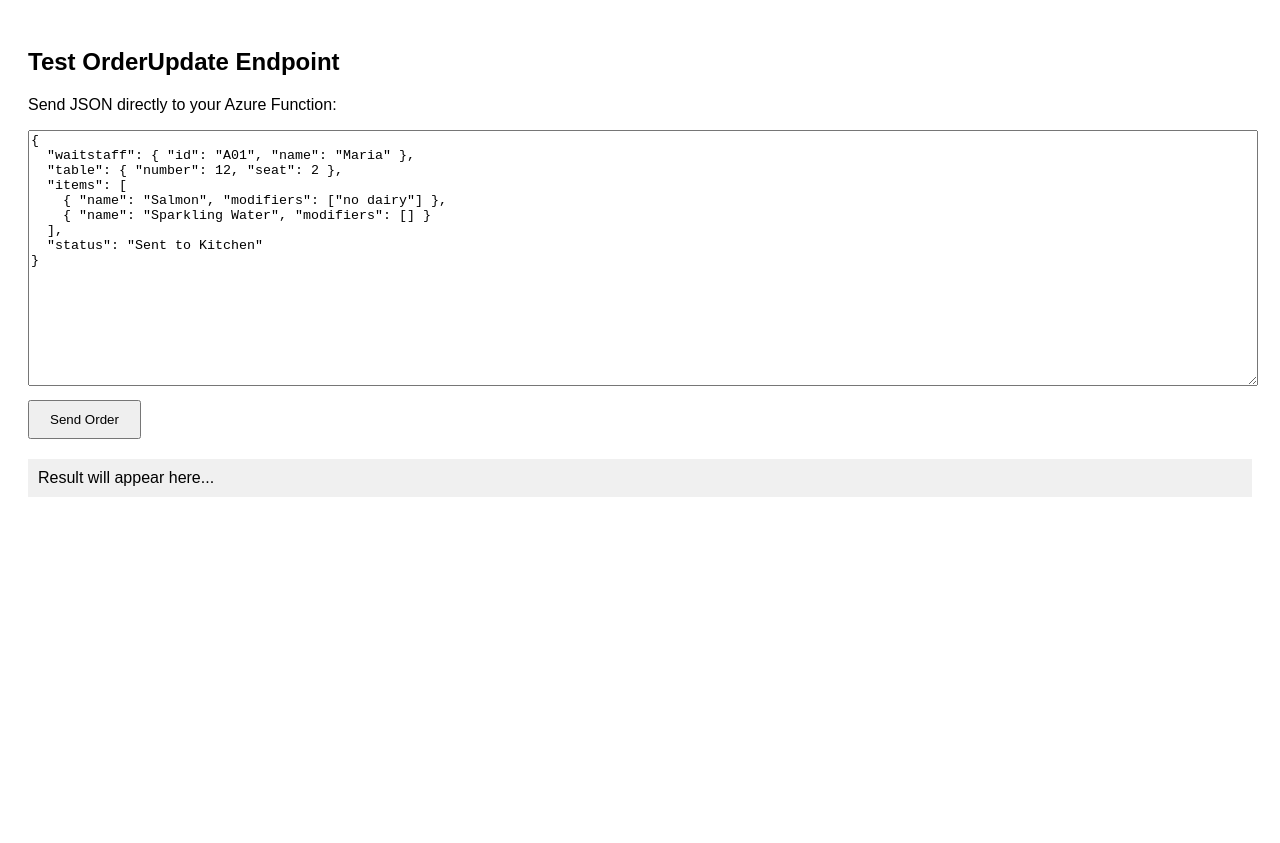
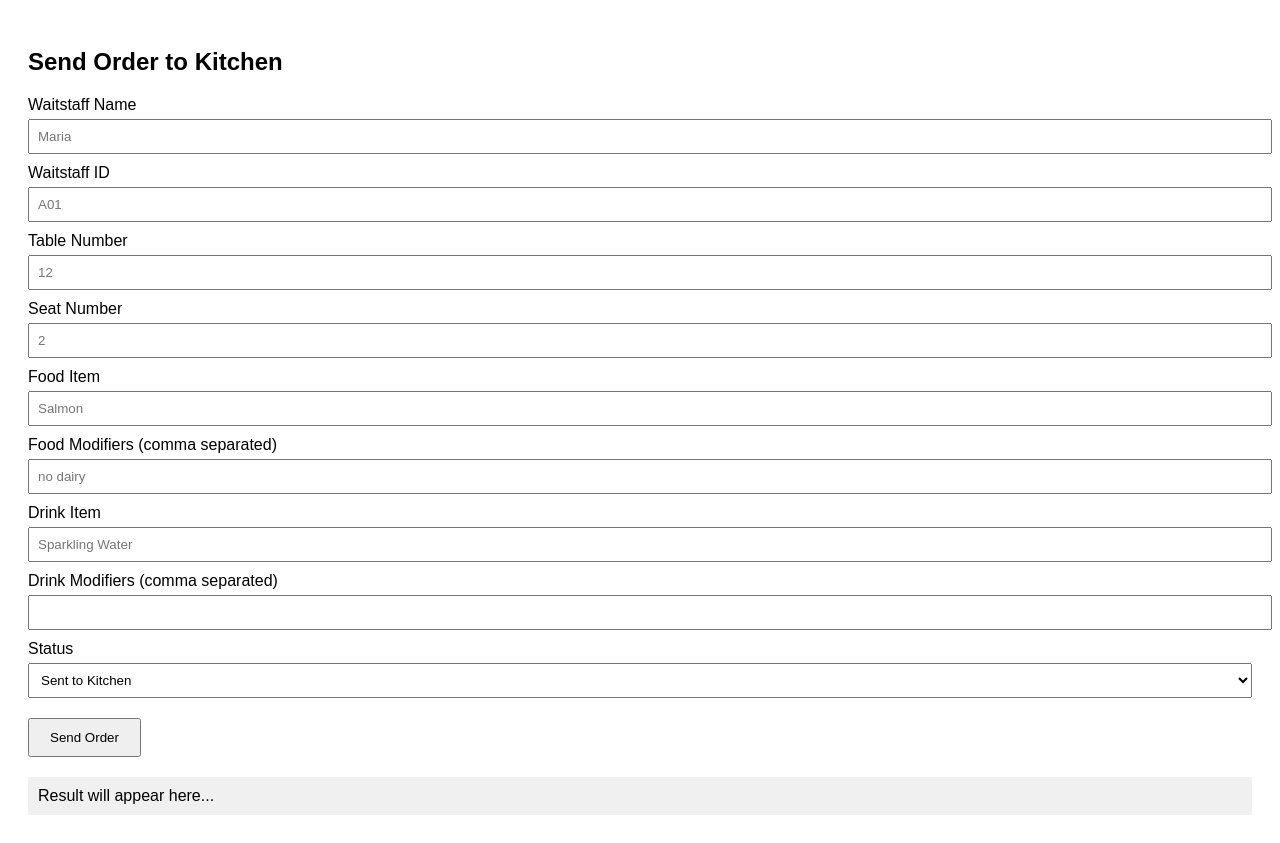
Before and after one commit to BMR73/Ambient-Intelligent-Solutions, a plain HTML site: page test.html in a window 1280 px wide. Before the commit the page ends 800 px from the top, so only its background shows below. Drawn offline with Linux system fonts and the light colour scheme.

Commit message:
Update test.html

```diff
--- a/test.html
+++ b/test.html
@@ -4,28 +4,46 @@
     <title>OrderUpdate Test Form</title>
     <style>
         body { font-family: Arial; padding: 20px; }
-        textarea { width: 100%; height: 250px; }
-        button { padding: 10px 20px; margin-top: 10px; }
+        label { display: block; margin-top: 10px; }
+        input, select { width: 100%; padding: 8px; margin-top: 5px; }
+        button { padding: 10px 20px; margin-top: 20px; }
         .result { margin-top: 20px; padding: 10px; background: #f0f0f0; }
     </style>
 </head>
 <body>
 
-<h2>Test OrderUpdate Endpoint</h2>
+<h2>Send Order to Kitchen</h2>
 
-<p>Send JSON directly to your Azure Function:</p>
+<label>Waitstaff Name</label>
+<input id="waitstaffName" placeholder="Maria">
 
-<textarea id="jsonInput">
-{
-  "waitstaff": { "id": "A01", "name": "Maria" },
-  "table": { "number": 12, "seat": 2 },
-  "items": [
-    { "name": "Salmon", "modifiers": ["no dairy"] },
-    { "name": "Sparkling Water", "modifiers": [] }
-  ],
-  "status": "Sent to Kitchen"
-}
-</textarea>
+<label>Waitstaff ID</label>
+<input id="waitstaffId" placeholder="A01">
+
+<label>Table Number</label>
+<input id="tableNumber" type="number" placeholder="12">
+
+<label>Seat Number</label>
+<input id="seatNumber" type="number" placeholder="2">
+
+<label>Food Item</label>
+<input id="foodItem" placeholder="Salmon">
+
+<label>Food Modifiers (comma separated)</label>
+<input id="foodModifiers" placeholder="no dairy">
+
+<label>Drink Item</label>
+<input id="drinkItem" placeholder="Sparkling Water">
+
+<label>Drink Modifiers (comma separated)</label>
+<input id="drinkModifiers" placeholder="">
+
+<label>Status</label>
+<select id="orderStatus">
+    <option value="Sent to Kitchen">Sent to Kitchen</option>
+    <option value="Cooking">Cooking</option>
+    <option value="Ready">Ready</option>
+</select>
 
 <button onclick="sendOrder()">Send Order</button>
 
@@ -33,13 +51,37 @@
 
 <script>
 async function sendOrder() {
-    const jsonText = document.getElementById("jsonInput").value;
+    const order = {
+        waitstaff: {
+            id: document.getElementById("waitstaffId").value,
+            name: document.getElementById("waitstaffName").value
+        },
+        table: parseInt(document.getElementById("tableNumber").value),
+        seat: parseInt(document.getElementById("seatNumber").value),
+        items: [
+            {
+                name: document.getElementById("foodItem").value,
+                modifiers: document.getElementById("foodModifiers").value
+                    .split(",")
+                    .map(m => m.trim())
+                    .filter(m => m.length > 0)
+            },
+            {
+                name: document.getElementById("drinkItem").value,
+                modifiers: document.getElementById("drinkModifiers").value
+                    .split(",")
+                    .map(m => m.trim())
+                    .filter(m => m.length > 0)
+            }
+        ],
+        status: document.getElementById("orderStatus").value
+    };
 
     try {
         const response = await fetch("/api/orderUpdate", {
             method: "POST",
             headers: { "Content-Type": "application/json" },
-            body: jsonText
+            body: JSON.stringify(order)
         });
 
         const result = await response.json();
```
